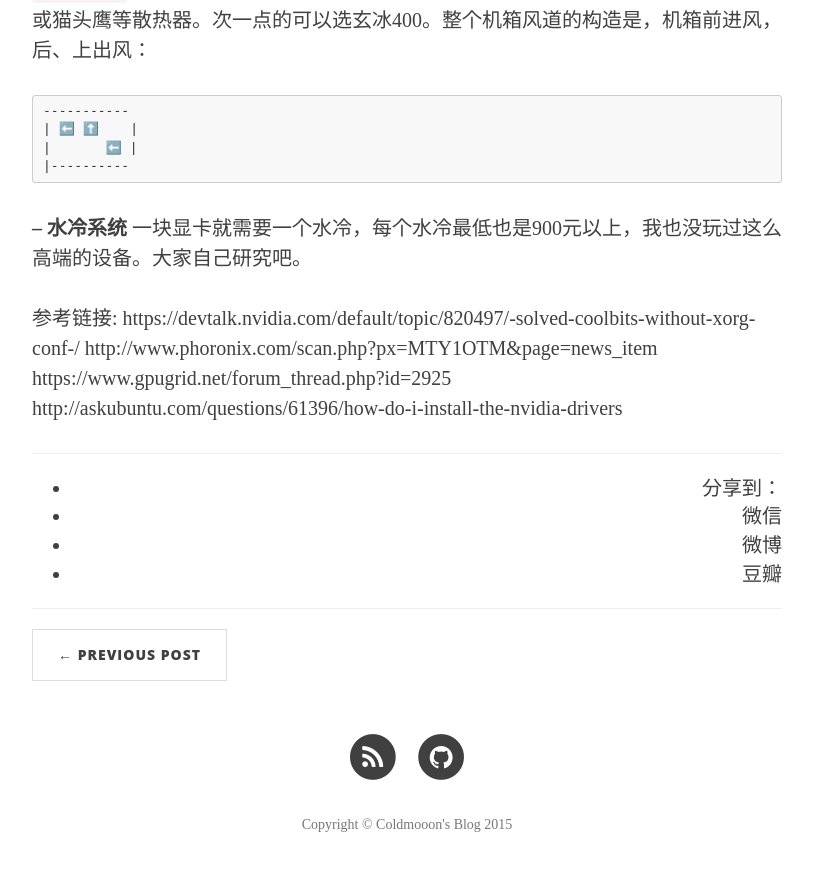
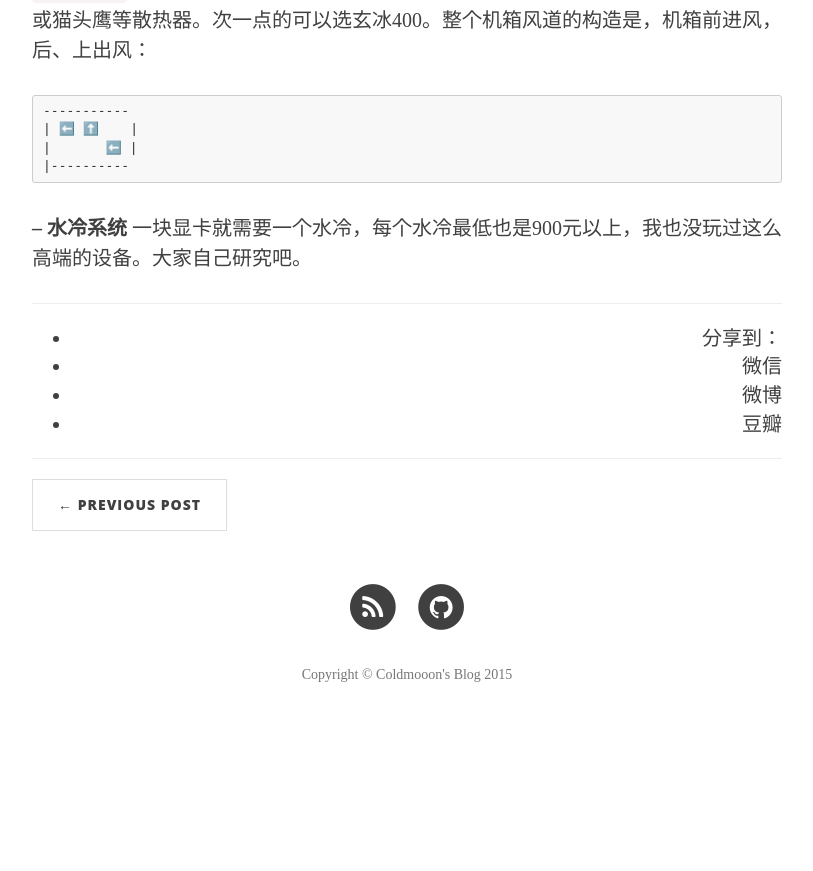
Before and after one commit to Coldmooon/coldmooon.github.io, a Jekyll site: the page built from _posts/2015-08-03-caffe_install.markdown, in a window 1280 px wide and 900 px high, scrolled down 15374 px. Shown: the top 871 px of the window, without its empty margins (233-1046 px from the left). Built offline with Jekyll 4.4.1, drawn with Linux system fonts in a browser that asks for light colours; nearby versions of some CDN libraries; comment, search, counter and statistics services are not loaded; after the commit the page ends 16124 px from its top, so only the background shows below that; part of the change alters nothing that is shown.

Commit message:
Revert "add cooling references link"
This reverts commit 7cc1e13fcd2cb96525c21be70d2342a37127d5b4.

````diff
--- a/_posts/2015-08-03-caffe_install.markdown
+++ b/_posts/2015-08-03-caffe_install.markdown
@@ -609,9 +609,3 @@ $ nvidia-settings
 ```
 **-- 水冷系统**
 一块显卡就需要一个水冷，每个水冷最低也是900元以上，我也没玩过这么高端的设备。大家自己研究吧。
-
-参考链接:
-https://devtalk.nvidia.com/default/topic/820497/-solved-coolbits-without-xorg-conf-/
-http://www.phoronix.com/scan.php?px=MTY1OTM&page=news_item
-https://www.gpugrid.net/forum_thread.php?id=2925
-http://askubuntu.com/questions/61396/how-do-i-install-the-nvidia-drivers
````
